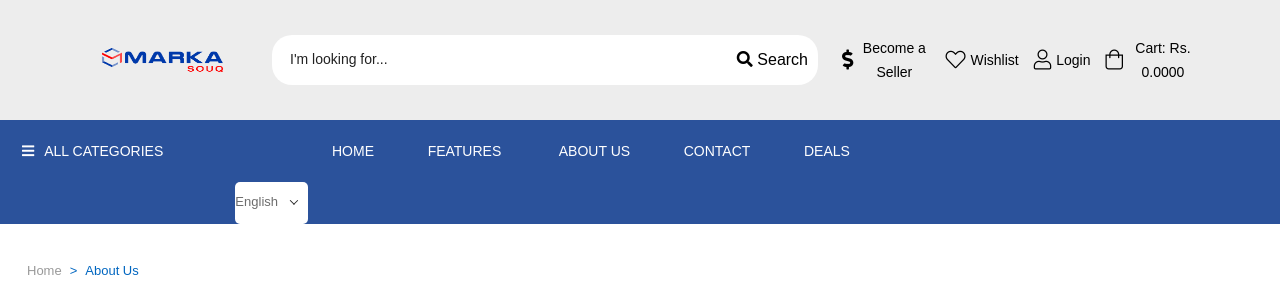
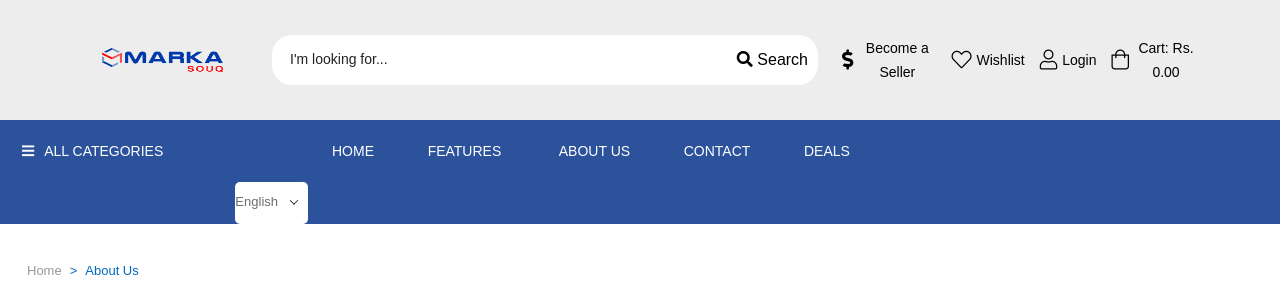
Before and after one commit to Zahidmk/ecommo, a PHP site: page /about.php in a window 1280 px wide. Shown: the top 300 px of the page. Run offline with PHP 8.4, Linux system fonts and the light colour scheme; some libraries are stand-ins or nearby versions.

```diff
--- a/fragments/header.php
+++ b/fragments/header.php
@@ -61,7 +61,7 @@
                                     <div style="text-align: center;">
                                         <a href="cart.php" style="color: black; text-decoration: none; display: flex; align-items: center;">
                                             <i class="fal fa-shopping-bag" style="font-size: 20px; margin-right: 5px;"></i>
-                                            <span style="font-size: 14px;">Cart: Rs. 0.0000</span>
+                                            <span style="font-size: 14px;">Cart: Rs. 0.00</span>
                                         </a>
                                     </div>
                                 </div>
```
